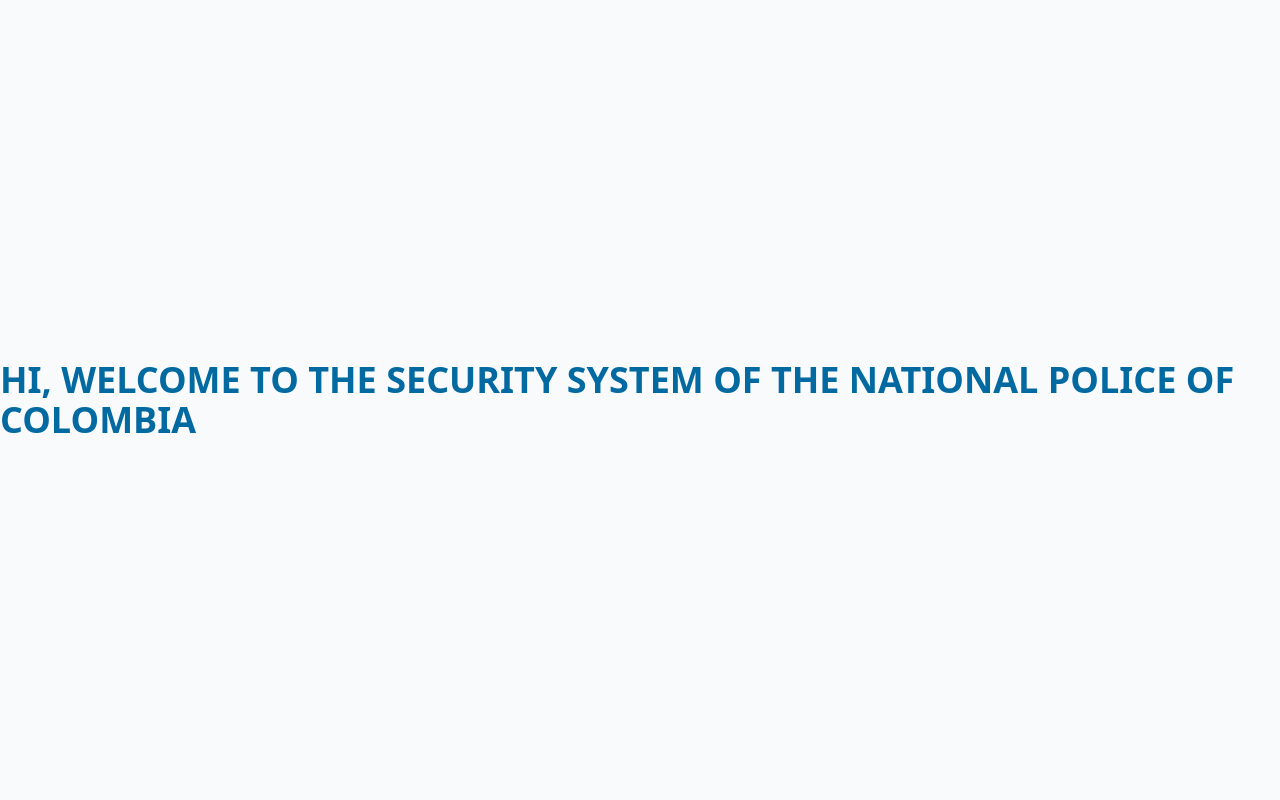
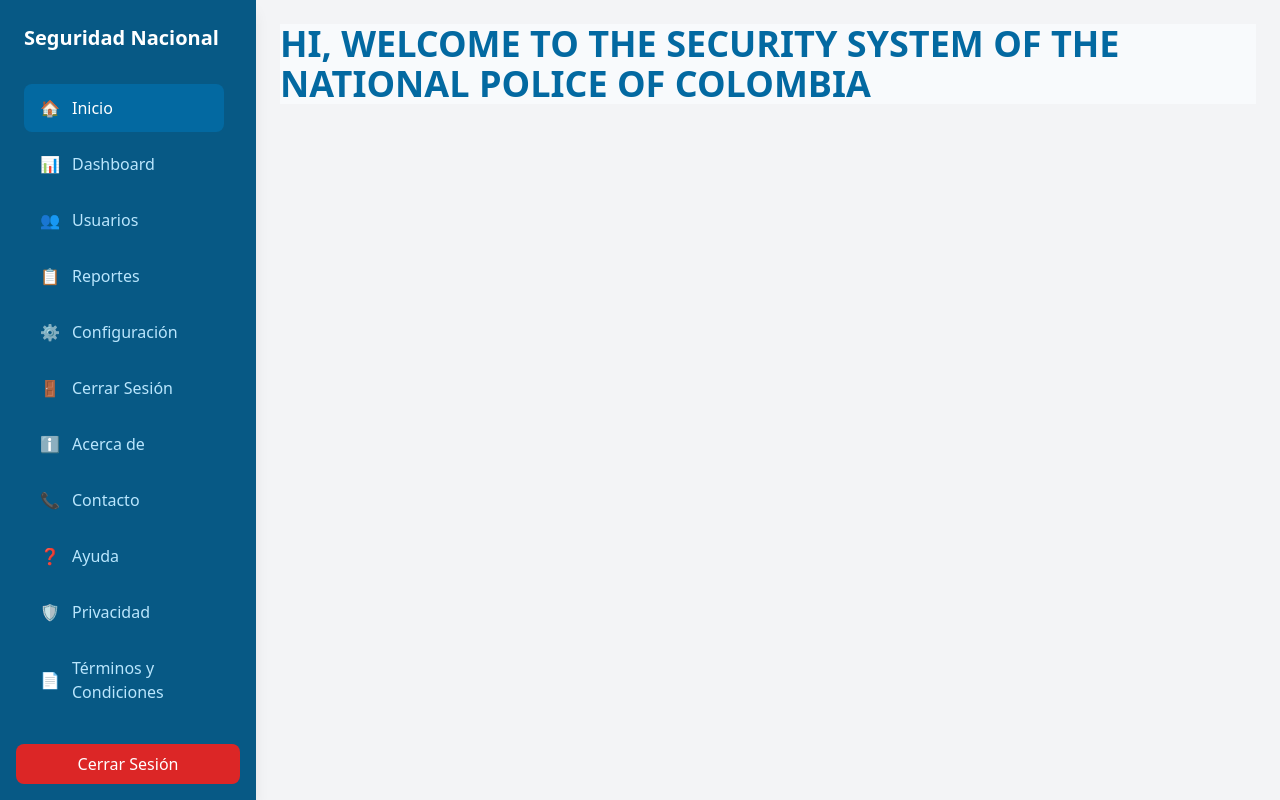
Before and after one commit to yecit1997/seguridad-nacional-Fron, a React (Vite) app in the folder seguridadNacional/: page /home in a window 1280 px wide. Built offline with nearby package versions, Linux system fonts and the light colour scheme; sample sign-in values are in the browser's storage.

Commit message:
Creacion de menu lateral y consumo de API Back

```diff
--- a/seguridadNacional/package.json
+++ b/seguridadNacional/package.json
@@ -10,8 +10,10 @@
     "preview": "vite preview"
   },
   "dependencies": {
+    "axios": "^1.13.6",
     "react": "^19.2.4",
-    "react-dom": "^19.2.4"
+    "react-dom": "^19.2.4",
+    "react-router-dom": "^7.13.2"
   },
   "devDependencies": {
     "@eslint/js": "^9.39.4",
--- a/seguridadNacional/src/App.jsx
+++ b/seguridadNacional/src/App.jsx
@@ -1,13 +1,40 @@
-import React from 'react'
+import React from 'react';
+import { BrowserRouter as Router, Routes, Route, Navigate, Outlet } from 'react-router-dom';
+import { AuthProvider, useAuth } from './contexts/AuthContext';
+import Login from './components/Login';
+import Layout from './components/Layout';
+import Home from './pages/Home';
+
+const ProtectedRoute = ({ children }) => {
+  const { user, loading } = useAuth();
+  if (loading) return <div className="flex items-center justify-center h-screen">Cargando...</div>;
+  return user ? children : <Navigate to="/login" />;
+};
 
 const App = () => {
   return (
-    <div className="min-h-screen bg-slate-50 flex items-center justify-center">
-      <h1 className="text-4xl font-bold text-sky-700">
-        HI, WELCOME TO THE SECURITY SYSTEM OF THE NATIONAL POLICE OF COLOMBIA
-      </h1>
-    </div>
-  )
-}
+    <AuthProvider>
+      <Router>
+        <Routes>
+          <Route path="/login" element={<Login />} />
+          <Route
+            path="/"
+            element={
+              <ProtectedRoute>
+                <Layout />
+              </ProtectedRoute>
+            }
+          >
+            <Route index element={<Navigate to="/home" />} />
+            <Route path="home" element={<Home />} />
+            <Route path="dashboard" element={<div className="p-6"><h1 className="text-2xl font-bold">Dashboard</h1><p>Contenido del Dashboard...</p></div>} />
+            <Route path="users" element={<div className="p-6"><h1 className="text-2xl font-bold">Usuarios</h1><p>Gestión de usuarios...</p></div>} />
+            <Route path="reports" element={<div className="p-6"><h1 className="text-2xl font-bold">Reportes</h1><p>Reportes del sistema...</p></div>} />
+          </Route>
+        </Routes>
+      </Router>
+    </AuthProvider>
+  );
+};
 
-export default App
+export default App;
--- /dev/null
+++ b/seguridadNacional/src/api/client.js
@@ -0,0 +1,19 @@
+import axios from "axios";
+import { API_BASE_URL } from "../config/app";
+
+const client = axios.create({
+  baseURL: API_BASE_URL,
+});
+
+// Interceptor → agrega token automáticamente
+client.interceptors.request.use((config) => {
+  const token = localStorage.getItem("token");
+
+  if (token) {
+    config.headers.Authorization = `Bearer ${token}`;
+  }
+
+  return config;
+});
+
+export default client;
--- /dev/null
+++ b/seguridadNacional/src/components/Layout.jsx
@@ -0,0 +1,18 @@
+import React from 'react';
+import { Outlet } from 'react-router-dom';
+import Sidebar from '../components/Sidebar';
+
+const Layout = () => {
+  return (
+    <div className="flex h-screen bg-gray-100">
+      <Sidebar />
+      <div className="flex-1 ml-64 overflow-auto">
+        <main className="p-6">
+          <Outlet />
+        </main>
+      </div>
+    </div>
+  );
+};
+
+export default Layout;
--- /dev/null
+++ b/seguridadNacional/src/components/Login.jsx
@@ -0,0 +1,75 @@
+import React, { useState } from 'react';
+import { useAuth } from '../contexts/AuthContext';
+import { useNavigate } from 'react-router-dom';
+
+const Login = () => {
+  const [nombre_usuario, setNombreUsuario] = useState('');
+  const [contrasena, setContrasena] = useState('');
+  const [error, setError] = useState('');
+  const { login } = useAuth();
+  const navigate = useNavigate();
+
+  const handleSubmit = async (e) => {
+    e.preventDefault();
+    setError('');
+    const result = await login(nombre_usuario, contrasena);
+    if (result.success) {
+      navigate('/home');
+    } else {
+      setError(result.message);
+    }
+  };
+
+  return (
+    <div className="min-h-screen bg-slate-50 flex items-center justify-center">
+      <div className="bg-white p-8 rounded-lg shadow-md w-full max-w-md">
+        <h2 className="text-2xl font-bold text-center text-sky-700 mb-6">
+          Login - Seguridad Nacional
+        </h2>
+        <form onSubmit={handleSubmit}>
+          <div className="mb-4">
+            <label className="block text-gray-700 text-sm font-bold mb-2" htmlFor="nombre_usuario">
+              Nombre de Usuario
+            </label>
+            <input
+              type="text"
+              id="nombre_usuario"
+              value={nombre_usuario}
+              onChange={(e) => setNombreUsuario(e.target.value)}
+              className="shadow appearance-none border rounded w-full py-2 px-3 text-gray-700 leading-tight focus:outline-none focus:shadow-outline"
+              required
+            />
+          </div>
+          <div className="mb-6">
+            <label className="block text-gray-700 text-sm font-bold mb-2" htmlFor="contrasena">
+              Contraseña
+            </label>
+            <input
+              type="password"
+              id="contrasena"
+              value={contrasena}
+              onChange={(e) => setContrasena(e.target.value)}
+              className="shadow appearance-none border rounded w-full py-2 px-3 text-gray-700 leading-tight focus:outline-none focus:shadow-outline"
+              required
+            />
+          </div>
+          {error && (
+            <div className="mb-4 text-red-600 text-sm">
+              {error}
+            </div>
+          )}
+          <div className="flex items-center justify-between">
+            <button
+              type="submit"
+              className="bg-sky-700 hover:bg-sky-800 text-white font-bold py-2 px-4 rounded focus:outline-none focus:shadow-outline"
+            >
+              Sign In
+            </button>
+          </div>
+        </form>
+      </div>
+    </div>
+  );
+};
+
+export default Login;
--- /dev/null
+++ b/seguridadNacional/src/components/Sidebar.jsx
@@ -0,0 +1,60 @@
+import React from 'react';
+import { Link, useLocation } from 'react-router-dom';
+
+const Sidebar = () => {
+  const location = useLocation();
+
+  const menuItems = [
+    { path: '/home', label: 'Inicio', icon: '🏠' },
+    { path: '/dashboard', label: 'Dashboard', icon: '📊' },
+    { path: '/users', label: 'Usuarios', icon: '👥' },
+    { path: '/reports', label: 'Reportes', icon: '📋' },
+    { path: '/settings', label: 'Configuración', icon: '⚙️' },
+    { path: '/logout', label: 'Cerrar Sesión', icon: '🚪' },
+    { path: '/about', label: 'Acerca de', icon: 'ℹ️' },
+    { path: '/contact', label: 'Contacto', icon: '📞' },
+    { path: '/help', label: 'Ayuda', icon: '❓' },
+    { path: '/privacy', label: 'Privacidad', icon: '🛡️' },
+    { path: '/terms', label: 'Términos y Condiciones', icon: '📄' }
+  ];
+
+  return (
+    <div className="fixed left-0 top-0 h-full w-64 bg-sky-800 text-white shadow-lg">
+      <div className="p-6">
+        <h2 className="text-xl font-bold mb-8">Seguridad Nacional</h2>
+        <nav className="sidebar-menu pr-2">
+          <ul className="space-y-2">
+            {menuItems.map((item) => (
+              <li key={item.path}>
+                <Link
+                  to={item.path}
+                  className={`flex items-center px-4 py-3 rounded-lg transition-colors ${
+                    location.pathname === item.path
+                      ? 'bg-sky-700 text-white'
+                      : 'text-sky-200 hover:bg-sky-700 hover:text-white'
+                  }`}
+                >
+                  <span className="mr-3">{item.icon}</span>
+                  {item.label}
+                </Link>
+              </li>
+            ))}
+          </ul>
+        </nav>
+      </div>
+      <div className="absolute bottom-0 left-0 right-0 p-4">
+        <button
+          onClick={() => {
+            localStorage.removeItem('token');
+            window.location.href = '/login';
+          }}
+          className="w-full bg-red-600 hover:bg-red-700 text-white py-2 px-4 rounded-lg transition-colors"
+        >
+          Cerrar Sesión
+        </button>
+      </div>
+    </div>
+  );
+};
+
+export default Sidebar;
--- /dev/null
+++ b/seguridadNacional/src/config/app.js
@@ -0,0 +1,2 @@
+// Configuración de la aplicación
+export const API_BASE_URL = 'http://localhost:8080/api';
--- /dev/null
+++ b/seguridadNacional/src/contexts/AuthContext.jsx
@@ -0,0 +1,52 @@
+import React, { createContext, useContext, useState, useEffect } from 'react';
+import client from '../api/client';
+
+const AuthContext = createContext();
+
+export const useAuth = () => {
+  return useContext(AuthContext);
+};
+
+export const AuthProvider = ({ children }) => {
+  const [user, setUser] = useState(null);
+  const [loading, setLoading] = useState(true);
+
+  useEffect(() => {
+    const token = localStorage.getItem('token');
+    if (token) {
+      // Optionally, verify token with backend
+      setUser({ token });
+    }
+    setLoading(false);
+  }, []);
+
+  const login = async (nombre_usuario, contrasena) => {
+    try {
+      const response = await client.post('/auth/login', { nombre_usuario, contrasena });
+      const { token } = response.data;
+      localStorage.setItem('token', token);
+      setUser({ token });
+      return { success: true };
+    } catch (error) {
+      return { success: false, message: error.response?.data?.message || 'Login failed' };
+    }
+  };
+
+  const logout = () => {
+    localStorage.removeItem('token');
+    setUser(null);
+  };
+
+  const value = {
+    user,
+    login,
+    logout,
+    loading,
+  };
+
+  return (
+    <AuthContext.Provider value={value}>
+      {children}
+    </AuthContext.Provider>
+  );
+};
--- a/seguridadNacional/src/index.css
+++ b/seguridadNacional/src/index.css
@@ -1,3 +1,32 @@
 @tailwind base;
 @tailwind components;
 @tailwind utilities;
+
+.sidebar-menu {
+  max-height: calc(100vh - 140px);
+  overflow-y: auto;
+  scrollbar-width: thin;
+  scrollbar-color: rgba(56, 189, 248, 0.9) transparent;
+}
+
+.sidebar-menu::-webkit-scrollbar {
+  width: 4px;
+}
+
+.sidebar-menu::-webkit-scrollbar-track {
+  background: transparent;
+}
+
+.sidebar-menu::-webkit-scrollbar-thumb {
+  background-color: rgba(56, 189, 248, 0.2);
+  border-radius: 9999px;
+  transition: background-color 0.2s ease;
+}
+
+.sidebar-menu:hover::-webkit-scrollbar-thumb {
+  background-color: rgba(56, 189, 248, 0.7);
+}
+
+.sidebar-menu::-webkit-scrollbar-thumb:hover {
+  background-color: rgba(56, 189, 248, 0.9);
+}
--- /dev/null
+++ b/seguridadNacional/src/pages/Home.jsx
@@ -0,0 +1,11 @@
+import React from 'react';
+
+const Home = () => (
+  <div className="bg-slate-50 flex items-center justify-center h-full">
+    <h1 className="text-4xl font-bold text-sky-700">
+      HI, WELCOME TO THE SECURITY SYSTEM OF THE NATIONAL POLICE OF COLOMBIA
+    </h1>
+  </div>
+);
+
+export default Home;
```
Also changed, not shown: seguridadNacional/src/services/api.js (deleted), seguridadNacional/src/tests/README.md (added), 2 other files (tests, documents, lock files or other folders).
